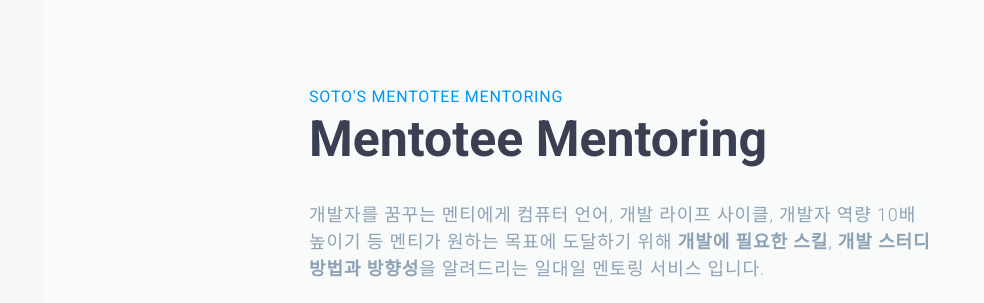
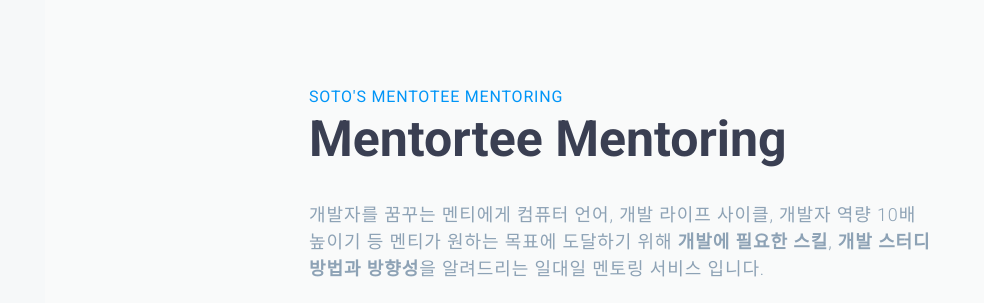
Before and after one commit to sotolab/sotolab.github.io, a plain HTML site: page index.html in a window 1280 px wide. Shown: the part 175-478 px from the top of the page, 0-984 px from the left. Drawn offline with nearby package versions, Linux system fonts and the light colour scheme.

Commit message:
Update index.html

```diff
--- a/index.html
+++ b/index.html
@@ -80,7 +80,7 @@
                 </div>
                 <div class="col-md-7 content-box hero-content">
                   <span>Soto's Mentotee Mentoring</span>
-                  <h1><b>Mentotee Mentoring</b></h1><br>
+                  <h1><b>Mentortee Mentoring</b></h1><br>
                   <p>개발자를 꿈꾸는 멘티에게 컴퓨터 언어, 개발 라이프 사이클, 개발자 역량 10배 높이기 등 멘티가 원하는 목표에 도달하기 위해 <b>개발에 필요한 스킬</b>, <b>개발 스터디 방법과 방향성</b>을 알려드리는 일대일 멘토링 서비스 입니다.</p><br>
                         <a href="" class="btn btn1">
                         Contact Us
```
